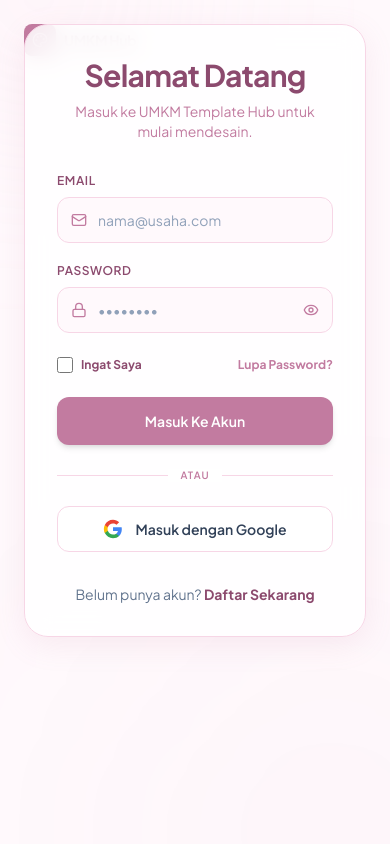
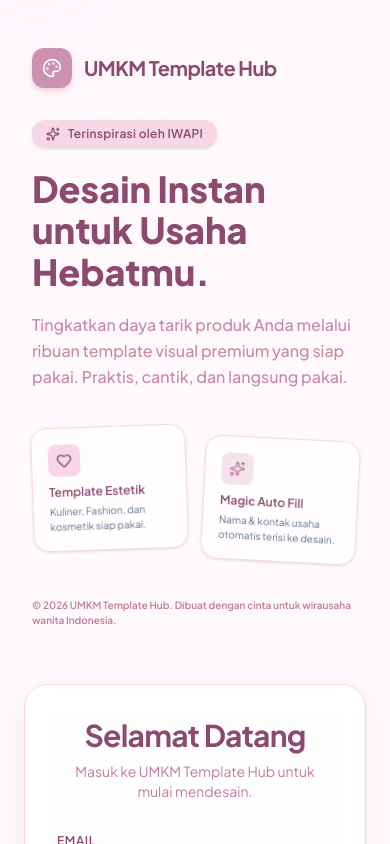
Before and after one commit to Mankunawabu/UMKM-TEMPLATE-HUB, a Next.js app: page /login in a window 390 px wide. Shown: the top 844 px of the page. Built offline with nearby package versions, Linux system fonts and the light colour scheme.

Commit message:
fix mobile auth layouts showing left pane

```diff
--- a/app/(auth)/login/page.tsx
+++ b/app/(auth)/login/page.tsx
@@ -9,9 +9,9 @@ export default function LoginPage() {
       <div className="absolute bottom-[-10%] right-[-10%] w-[50vw] h-[50vw] rounded-full bg-[#C27BA0]/15 blur-[150px] pointer-events-none" />
 
       {/* Left Pane: Illustration & Branding Area */}
-      <section className="hidden lg:flex lg:w-1/2 flex-col justify-between p-16 relative z-10 select-none">
+      <section className="flex w-full lg:w-1/2 flex-col justify-between p-8 pt-12 lg:p-16 relative z-10 select-none order-1">
         {/* Brand Header */}
-        <div className="flex items-center gap-3">
+        <div className="flex items-center gap-3 mb-8 lg:mb-0">
           <div className="w-10 h-10 rounded-xl bg-[#C27BA0] flex items-center justify-center text-white shadow-md shadow-[#C27BA0]/30 animate-pulse">
             <Palette className="w-5 h-5" />
           </div>
@@ -21,42 +21,42 @@ export default function LoginPage() {
         </div>
 
         {/* Hero Section */}
-        <div className="max-w-lg my-auto space-y-6">
+        <div className="max-w-lg my-auto space-y-5 lg:space-y-6">
           <div className="inline-flex items-center gap-2 px-3.5 py-1.5 rounded-full bg-[#F7D6E6] text-[#8C4A6E] text-xs font-semibold tracking-wide shadow-sm">
             <Sparkles className="w-3.5 h-3.5" />
             <span>Terinspirasi oleh IWAPI</span>
           </div>
 
-          <h1 className="text-5xl font-extrabold text-[#8C4A6E] leading-[1.15] font-heading">
+          <h1 className="text-4xl lg:text-5xl font-extrabold text-[#8C4A6E] leading-[1.15] font-heading">
             Desain Instan untuk Usaha Hebatmu.
           </h1>
 
-          <p className="text-lg text-[#C27BA0]/90 leading-relaxed font-sans font-medium">
+          <p className="text-base lg:text-lg text-[#C27BA0]/90 leading-relaxed font-sans font-medium">
             Tingkatkan daya tarik produk Anda melalui ribuan template visual premium yang siap pakai. Praktis, cantik, dan langsung pakai.
           </p>
 
           {/* Premium Visual Cards (Canva/Pinterest Inspired) */}
-          <div className="grid grid-cols-2 gap-4 pt-6">
-            <div className="p-5 bg-white/60 border border-[#F7D6E6] backdrop-blur-md rounded-2xl shadow-sm rotate-[-2deg] transition-all hover:rotate-0 duration-300">
-              <div className="w-8 h-8 rounded-lg bg-[#F7D6E6] flex items-center justify-center mb-3">
+          <div className="grid grid-cols-2 gap-4 pt-4 lg:pt-6">
+            <div className="p-4 lg:p-5 bg-white/60 border border-[#F7D6E6] backdrop-blur-md rounded-2xl shadow-sm rotate-[-2deg] transition-all hover:rotate-0 duration-300">
+              <div className="w-8 h-8 rounded-lg bg-[#F7D6E6] flex items-center justify-center mb-2 lg:mb-3">
                 <Heart className="w-4 h-4 text-[#8C4A6E]" />
               </div>
-              <h3 className="font-semibold text-sm text-[#8C4A6E] mb-1 font-heading">
+              <h3 className="font-semibold text-xs lg:text-sm text-[#8C4A6E] mb-1 font-heading">
                 Template Estetik
               </h3>
-              <p className="text-xs text-slate-500">
+              <p className="text-[10px] lg:text-xs text-slate-500">
                 Kuliner, Fashion, dan kosmetik siap pakai.
               </p>
             </div>
 
-            <div className="p-5 bg-white/60 border border-[#F7D6E6] backdrop-blur-md rounded-2xl shadow-sm rotate-[3deg] transition-all hover:rotate-0 duration-300 translate-y-3">
-              <div className="w-8 h-8 rounded-lg bg-[#C27BA0]/20 flex items-center justify-center mb-3">
+            <div className="p-4 lg:p-5 bg-white/60 border border-[#F7D6E6] backdrop-blur-md rounded-2xl shadow-sm rotate-[3deg] transition-all hover:rotate-0 duration-300 translate-y-3">
+              <div className="w-8 h-8 rounded-lg bg-[#C27BA0]/20 flex items-center justify-center mb-2 lg:mb-3">
                 <Sparkles className="w-4 h-4 text-[#C27BA0]" />
               </div>
-              <h3 className="font-semibold text-sm text-[#8C4A6E] mb-1 font-heading">
+              <h3 className="font-semibold text-xs lg:text-sm text-[#8C4A6E] mb-1 font-heading">
                 Magic Auto Fill
               </h3>
-              <p className="text-xs text-slate-500">
+              <p className="text-[10px] lg:text-xs text-slate-500">
                 Nama & kontak usaha otomatis terisi ke desain.
               </p>
             </div>
@@ -64,23 +64,13 @@ export default function LoginPage() {
         </div>
 
         {/* Footer info */}
-        <div className="text-xs text-[#C27BA0] font-sans font-semibold">
+        <div className="text-[10px] lg:text-xs text-[#C27BA0] font-sans font-semibold mt-12 lg:mt-0">
           © 2026 UMKM Template Hub. Dibuat dengan cinta untuk wirausaha wanita Indonesia.
         </div>
       </section>
 
       {/* Right Pane: Login Form Card */}
-      <section className="w-full lg:w-1/2 flex items-center justify-center p-6 sm:p-12 relative z-10">
-        {/* Mobile Header */}
-        <div className="absolute top-6 left-6 flex items-center gap-2 lg:hidden">
-          <div className="w-8 h-8 rounded-lg bg-[#C27BA0] flex items-center justify-center text-white">
-            <Palette className="w-4 h-4" />
-          </div>
-          <span className="text-sm font-bold tracking-tight text-[#8C4A6E] font-heading">
-            UMKM Hub
-          </span>
-        </div>
-
+      <section className="w-full lg:w-1/2 flex items-center justify-center p-6 sm:p-12 relative z-10 order-2">
         <LoginForm />
       </section>
     </main>
--- a/app/(auth)/register/page.tsx
+++ b/app/(auth)/register/page.tsx
@@ -20,9 +20,9 @@ export default async function RegisterPage() {
       <div className="absolute bottom-[-10%] right-[-10%] w-[50vw] h-[50vw] rounded-full bg-[#C27BA0]/15 blur-[150px] pointer-events-none" />
 
       {/* Left Pane: Illustration & Branding Area */}
-      <section className="hidden lg:flex lg:w-1/2 flex-col justify-between p-16 relative z-10 select-none">
+      <section className="flex w-full lg:w-1/2 flex-col justify-between p-8 pt-12 lg:p-16 relative z-10 select-none order-1">
         {/* Brand Header */}
-        <div className="flex items-center gap-3">
+        <div className="flex items-center gap-3 mb-8 lg:mb-0">
           <div className="w-10 h-10 rounded-xl bg-[#C27BA0] flex items-center justify-center text-white shadow-md shadow-[#C27BA0]/30 animate-pulse">
             <Palette className="w-5 h-5" />
           </div>
@@ -32,42 +32,42 @@ export default async function RegisterPage() {
         </div>
 
         {/* Hero Section */}
-        <div className="max-w-lg my-auto space-y-6">
+        <div className="max-w-lg my-auto space-y-5 lg:space-y-6">
           <div className="inline-flex items-center gap-2 px-3.5 py-1.5 rounded-full bg-[#F7D6E6] text-[#8C4A6E] text-xs font-semibold tracking-wide shadow-sm">
             <Sparkles className="w-3.5 h-3.5" />
             <span>Gabung Komunitas IWAPI</span>
           </div>
 
-          <h1 className="text-5xl font-extrabold text-[#8C4A6E] leading-[1.15] font-heading">
+          <h1 className="text-4xl lg:text-5xl font-extrabold text-[#8C4A6E] leading-[1.15] font-heading">
             Tumbuhkan Bisnismu Lebih Cepat.
           </h1>
 
-          <p className="text-lg text-[#C27BA0]/90 leading-relaxed font-sans font-medium">
+          <p className="text-base lg:text-lg text-[#C27BA0]/90 leading-relaxed font-sans font-medium">
             Mulai langkah sukses usahamu dengan mendesain materi promosi kelas dunia secara instan. Daftar hari ini gratis selamanya.
           </p>
 
           {/* Premium Visual Cards (Canva/Pinterest Inspired) */}
-          <div className="grid grid-cols-2 gap-4 pt-6">
-            <div className="p-5 bg-white/60 border border-[#F7D6E6] backdrop-blur-md rounded-2xl shadow-sm rotate-[-2deg] transition-all hover:rotate-0 duration-300">
-              <div className="w-8 h-8 rounded-lg bg-[#F7D6E6] flex items-center justify-center mb-3">
+          <div className="grid grid-cols-2 gap-4 pt-4 lg:pt-6">
+            <div className="p-4 lg:p-5 bg-white/60 border border-[#F7D6E6] backdrop-blur-md rounded-2xl shadow-sm rotate-[-2deg] transition-all hover:rotate-0 duration-300">
+              <div className="w-8 h-8 rounded-lg bg-[#F7D6E6] flex items-center justify-center mb-2 lg:mb-3">
                 <Heart className="w-4 h-4 text-[#8C4A6E]" />
               </div>
-              <h3 className="font-semibold text-sm text-[#8C4A6E] mb-1 font-heading">
+              <h3 className="font-semibold text-xs lg:text-sm text-[#8C4A6E] mb-1 font-heading">
                 Promosi Cantik
               </h3>
-              <p className="text-xs text-slate-500">
+              <p className="text-[10px] lg:text-xs text-slate-500">
                 Pilih ratusan template poster, stories, dan feeds.
               </p>
             </div>
 
-            <div className="p-5 bg-white/60 border border-[#F7D6E6] backdrop-blur-md rounded-2xl shadow-sm rotate-[3deg] transition-all hover:rotate-0 duration-300 translate-y-3">
-              <div className="w-8 h-8 rounded-lg bg-[#C27BA0]/20 flex items-center justify-center mb-3">
+            <div className="p-4 lg:p-5 bg-white/60 border border-[#F7D6E6] backdrop-blur-md rounded-2xl shadow-sm rotate-[3deg] transition-all hover:rotate-0 duration-300 translate-y-3">
+              <div className="w-8 h-8 rounded-lg bg-[#C27BA0]/20 flex items-center justify-center mb-2 lg:mb-3">
                 <Sparkles className="w-4 h-4 text-[#C27BA0]" />
               </div>
-              <h3 className="font-semibold text-sm text-[#8C4A6E] mb-1 font-heading">
+              <h3 className="font-semibold text-xs lg:text-sm text-[#8C4A6E] mb-1 font-heading">
                 Identitas Brand
               </h3>
-              <p className="text-xs text-slate-500">
+              <p className="text-[10px] lg:text-xs text-slate-500">
                 Simpan logo & info kontak untuk autolink instan.
               </p>
             </div>
@@ -75,22 +75,13 @@ export default async function RegisterPage() {
         </div>
 
         {/* Footer info */}
-        <div className="text-xs text-[#C27BA0] font-sans font-semibold">
+        <div className="text-[10px] lg:text-xs text-[#C27BA0] font-sans font-semibold mt-12 lg:mt-0">
           © 2026 UMKM Template Hub. Dibuat dengan cinta untuk wirausaha wanita Indonesia.
         </div>
       </section>
 
       {/* Right Pane: Register Form Card */}
-      <section className="w-full lg:w-1/2 flex items-center justify-center p-6 sm:p-12 relative z-10">
-        {/* Mobile Header */}
-        <div className="absolute top-6 left-6 flex items-center gap-2 lg:hidden">
-          <div className="w-8 h-8 rounded-lg bg-[#C27BA0] flex items-center justify-center text-white">
-            <Palette className="w-4 h-4" />
-          </div>
-          <span className="text-sm font-bold tracking-tight text-[#8C4A6E] font-heading">
-            UMKM Hub
-          </span>
-        </div>
+      <section className="w-full lg:w-1/2 flex items-center justify-center p-6 sm:p-12 relative z-10 order-2">
 
         {isRegistrationEnabled ? (
           <RegisterForm />
```
